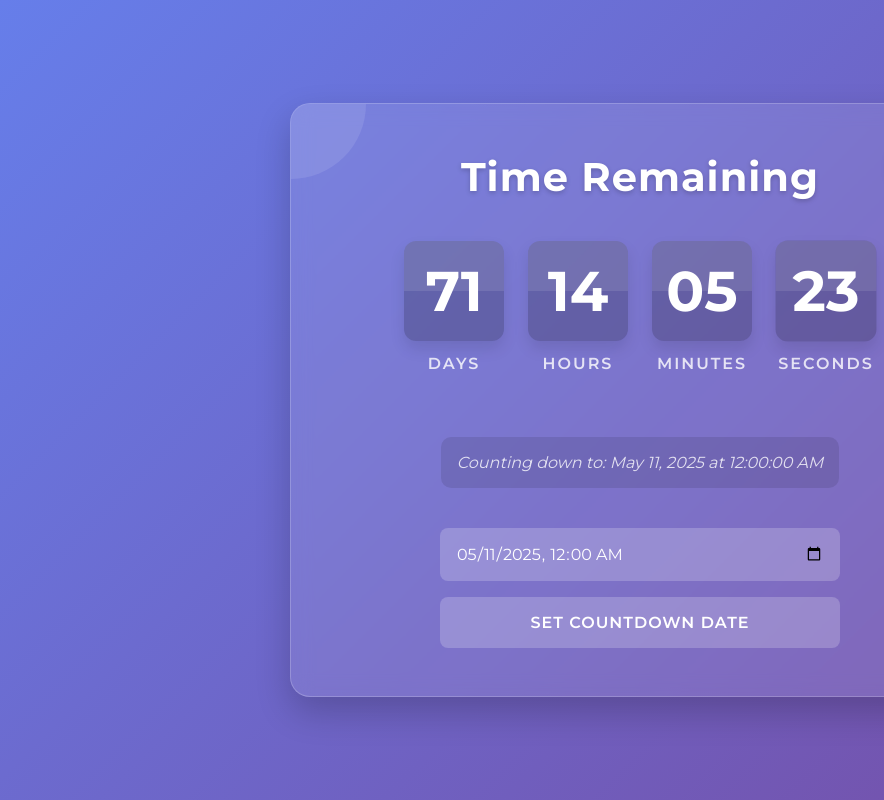
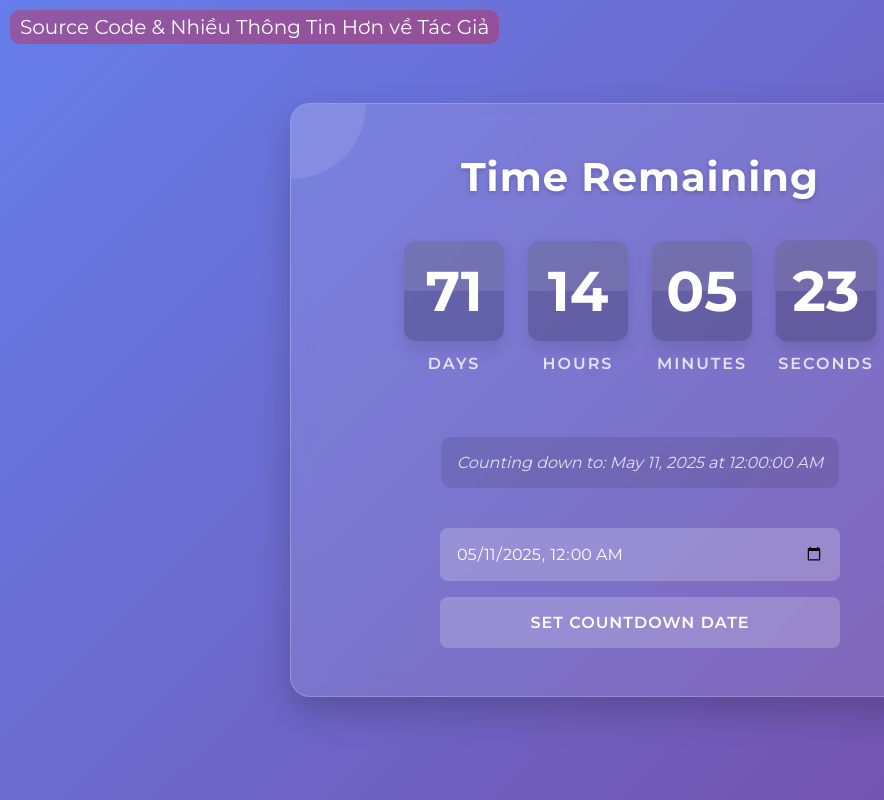
Before and after one commit to TuKiNhatUVA/TuKiNhatUVA.github.io, a plain HTML site: page index.html in a window 1280 px wide. Shown: the full height of the page, 0-884 px from the left. Drawn offline with Linux system fonts and the light colour scheme.

Commit message:
Update link with source code + info

```diff
--- a/index.html
+++ b/index.html
@@ -306,9 +306,28 @@
         .go-back-btn:hover {
             background: rgba(5, 13, 136, 0.3);
         }
+
+        /* Source Code Link Styling */
+        .source-code-link {
+            position: fixed;
+            top: 10px;
+            left: 10px;
+            color: #fff;
+            text-decoration: none;
+            font-family: 'Montserrat', sans-serif;
+            background: rgba(244, 4, 4, 0.3);
+            font-size: 20px;
+            padding: 5px 10px;
+            border-radius: 10px;
+            z-index: 1100;
+        }
+
     </style>
 </head>
 <body>
+    <!-- Source Code Link at Top Left -->
+    <a href="https://github.com/TuKiNhatUVA/TuKiNhatUVA.github.io" class="source-code-link" target="_blank">Source Code & Nhiều Thông Tin Hơn về Tác Giả</a>
+
     <div class="countdown-container">
         <!-- Decorative elements -->
         <div class="decoration decoration-1"></div>
```
